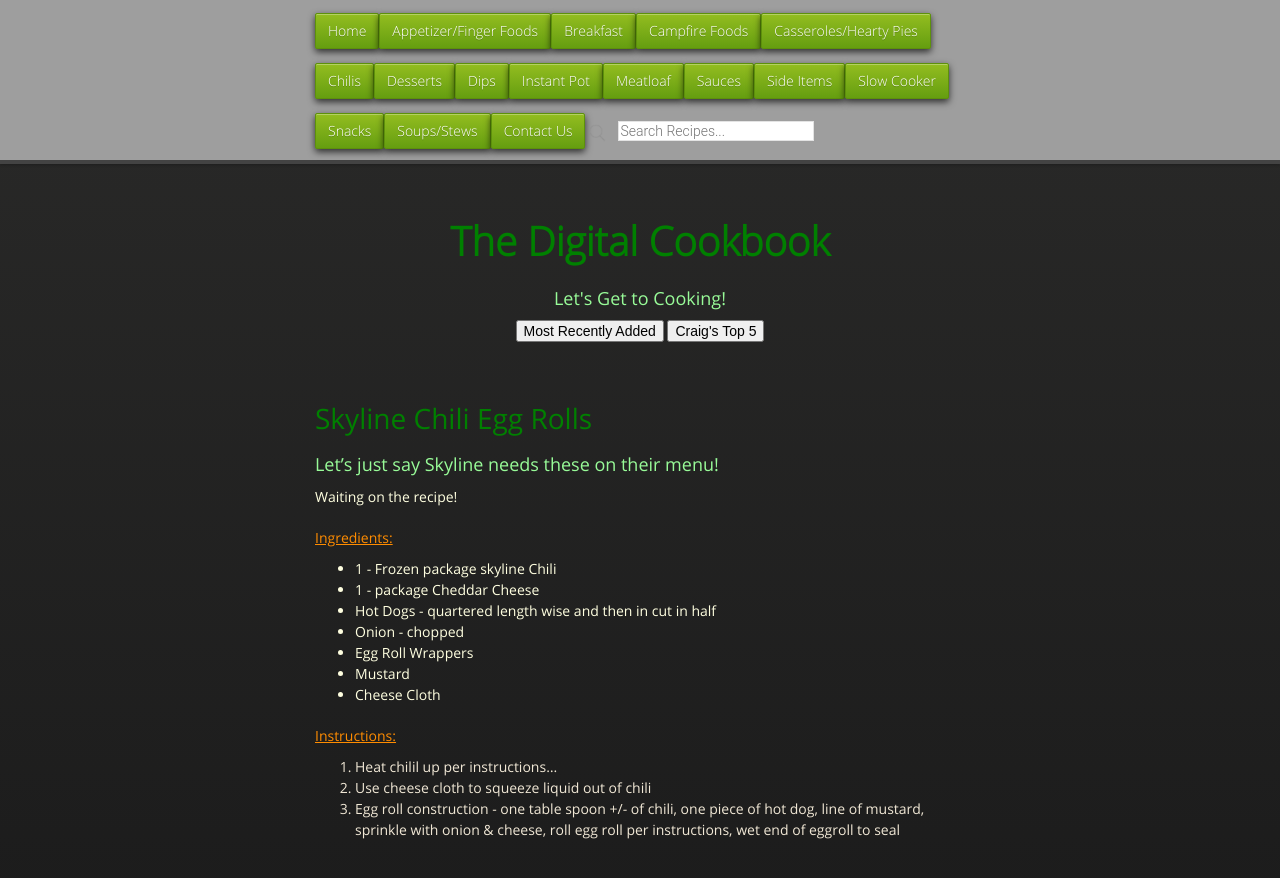
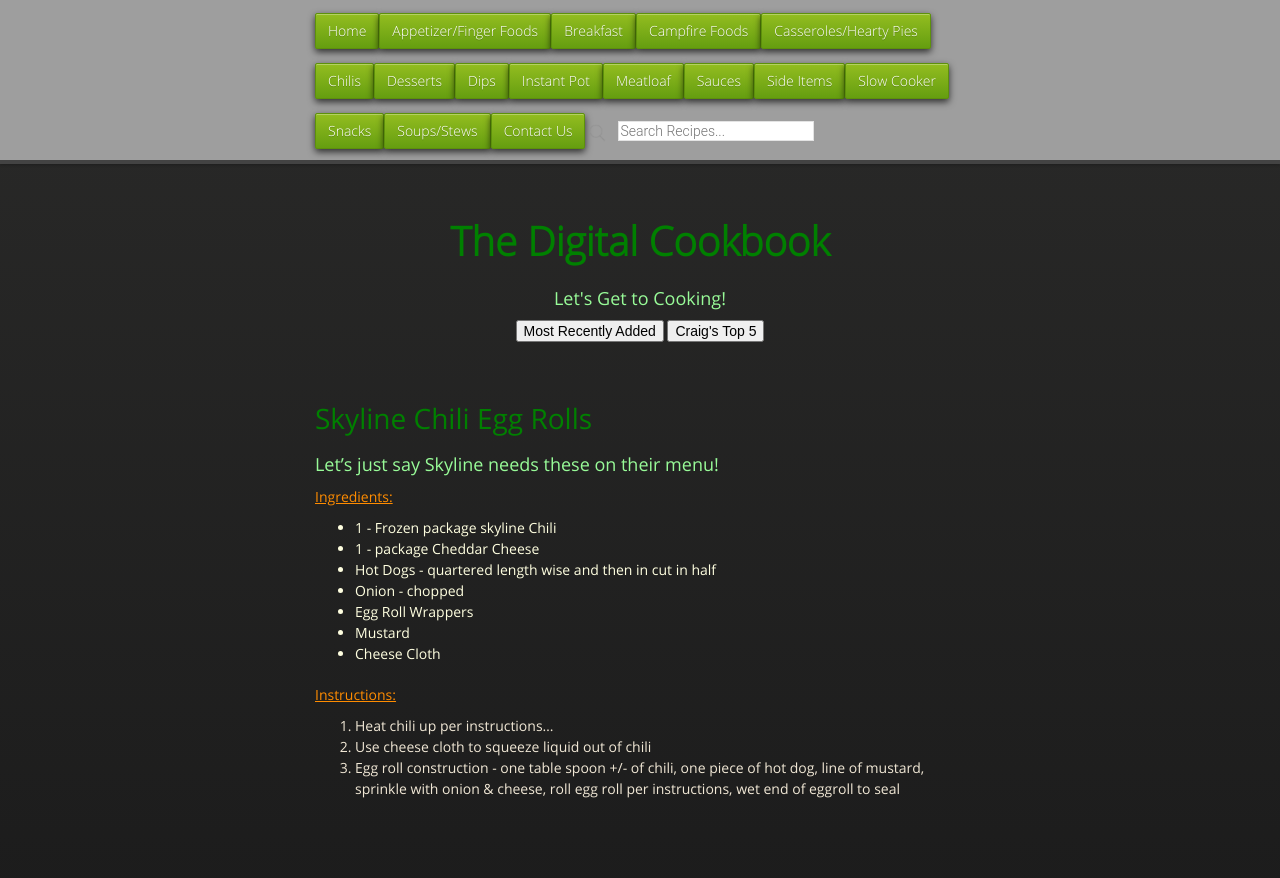
Before and after one commit to cmwillett/TheDigitalCookbook, a Jekyll site: the page built from AppetizerFingerFoods/SkylineChiliEggRolls.md, in a window 1280 px wide. Shown: the top 878 px of the page. Built offline with Jekyll 4.4.1, drawn with Linux system fonts in a browser that asks for light colours; nearby versions of some CDN libraries.

Commit message:
Update SkylineChiliEggRolls.md

```diff
--- a/AppetizerFingerFoods/SkylineChiliEggRolls.md
+++ b/AppetizerFingerFoods/SkylineChiliEggRolls.md
@@ -6,8 +6,6 @@
 # Skyline Chili Egg Rolls
 
 ### Let's just say Skyline needs these on their menu!
-
-Waiting on the recipe!
 
 #### Ingredients:
 - 1 - Frozen package skyline Chili
@@ -19,6 +17,6 @@
 - Cheese Cloth
 
 #### Instructions:
-1. Heat chilil up per instructions...
+1. Heat chili up per instructions...
 2. Use cheese cloth to squeeze liquid out of chili
 3. Egg roll construction - one table spoon +/- of chili, one piece of hot dog, line of mustard, sprinkle with onion & cheese, roll egg roll per instructions, wet end of eggroll to seal
```
